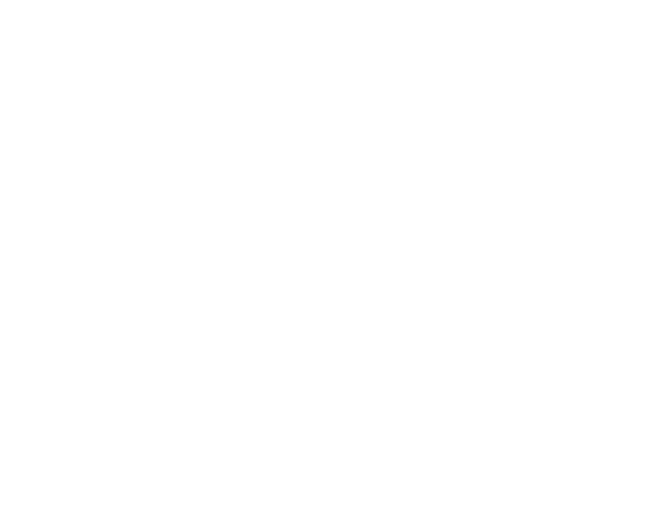
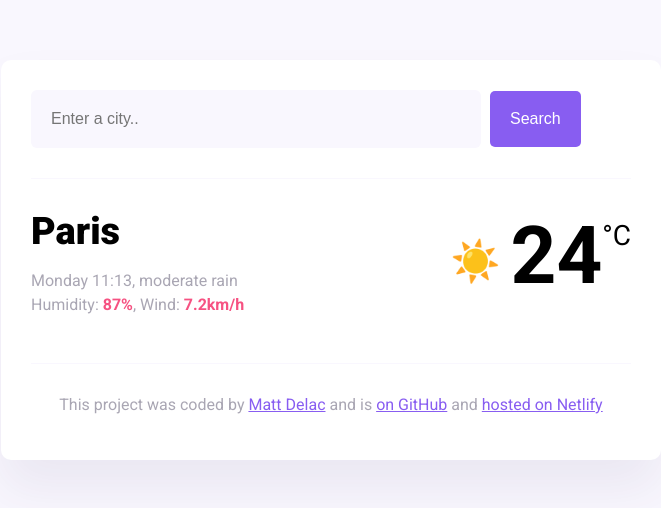
Before and after one commit to Baquinha/Sports, a website: page index.html in a window 1280 px wide. Shown: the whole page, without its empty margins (309-970 px from the left). Drawn offline with nearby package versions, Linux system fonts and the light colour scheme; files that its build step writes are made by us from their sources.

Commit message:
Upload initial files

```diff
--- a/index.html
+++ b/index.html
@@ -3,8 +3,55 @@
   <head>
     <meta charset="UTF-8" />
     <meta name="viewport" content="width=device-width, initial-scale=1.0" />
-    <title>Sports2gether</title>
+    <link rel="preconnect" href="https://fonts.googleapis.com" />
+    <link rel="preconnect" href="https://fonts.gstatic.com" crossorigin />
+    <link
+      href="https://fonts.googleapis.com/css2?family=Roboto:ital,wght@0,100;0,400;0,500;0,700;0,900;1,100;1,300;1,400;1,500;1,700;1,900&display=swap"
+      rel="stylesheet"
+    />
+    <link rel="stylesheet" href="src/styles.css" />
+    <script src="https://unpkg.com/axios@1.6.7/dist/axios.min.js"></script>
+    <title>My weather application</title>
   </head>
-  <body></body>
-  <script></script>
+  <body>
+    <div class="weather-app">
+      <header>
+        <form id="search-form">
+          <input
+            type="search"
+            placeholder="Enter a city.."
+            required
+            class="search-input"
+            id="search-input"
+          />
+          <input type="submit" value="Search" class="search-button" />
+        </form>
+      </header>
+      <main>
+        <div class="current-weather">
+          <div>
+            <h1 class="current-city" id="current-city">Paris</h1>
+            <p class="current-details">
+              <span id="current-date"></span>, moderate rain <br />
+              Humidity: <strong>87%</strong>, Wind: <strong>7.2km/h</strong>
+            </p>
+          </div>
+          <div class="current-temperature">
+            <span class="current-temperature-icon">☀️</span
+            ><span class="current-temperature-value">24</span
+            ><span class="current-temperature-unit">°C</span>
+          </div>
+        </div>
+      </main>
+      <footer>
+        <p>
+          This project was coded by
+          <a href="#" target="_blank">Matt Delac</a> and is
+          <a href="#" target="_blank"> on GitHub</a> and
+          <a href="#" target="_blank">hosted on Netlify</a>
+        </p>
+      </footer>
+    </div>
+  </body>
+  <script src="src/index.js"></script>
 </html>
--- /dev/null
+++ b/index.js
@@ -0,0 +1,53 @@
+function search(event) {
+  event.preventDefault();
+  let searchInputElement = document.querySelector("#search-input");
+  let cityElement = document.querySelector("#current-city");
+  cityElement.innerHTML = searchInputElement.value;
+  searchCity(searchInputElement.value);
+}
+
+function searchCity(city) {
+  let apiKey = "7aaa22bfd4o06a5b0f963ta6d1b6fff3";
+  let apiUrl = `https://api.shecodes.io/weather/v1/current?query=${city}&units=metric&key=${apiKey}`;
+  axios.get(apiUrl).then(weather);
+}
+function weather(response) {
+  let currentTemperature = Math.round(response.data.temperature.current);
+  let temoratureElement = document.querySelector(".current-temperature-value");
+  temoratureElement.innerHTML = currentTemperature;
+}
+
+function formatDate(date) {
+  let minutes = date.getMinutes();
+  let hours = date.getHours();
+  let day = date.getDay();
+
+  if (minutes < 10) {
+    minutes = `0${minutes}`;
+  }
+
+  if (hours < 10) {
+    hours = `0${hours}`;
+  }
+
+  let days = [
+    "Sunday",
+    "Monday",
+    "Tuesday",
+    "Wednesday",
+    "Thursday",
+    "Friday",
+    "Saturday",
+  ];
+
+  let formattedDay = days[day];
+  return `${formattedDay} ${hours}:${minutes}`;
+}
+
+let searchForm = document.querySelector("#search-form");
+searchForm.addEventListener("submit", search);
+
+let currentDateELement = document.querySelector("#current-date");
+let currentDate = new Date();
+
+currentDateELement.innerHTML = formatDate(currentDate);
--- /dev/null
+++ b/styles.css
@@ -0,0 +1,98 @@
+body {
+  background: #f9f7fe;
+  font-family: "Roboto", sans-serif;
+}
+
+a {
+  color: #885df1;
+}
+
+.weather-app {
+  background: white;
+  max-width: 600px;
+  margin: 60px auto;
+  padding: 30px;
+  border-radius: 10px;
+  box-shadow: 0 30px 50px rgba(65, 50, 100, 0.08);
+}
+
+header {
+  border-bottom: 1px solid #f9f7fe;
+  padding-bottom: 30px;
+}
+
+.search-input {
+  background-color: #f9f7fe;
+  border: none;
+  color: rgba(39, 33, 66, 0.4);
+  font-size: 16px;
+  padding: 20px;
+  width: 75%;
+  border-radius: 6px;
+}
+
+.search-button {
+  margin-left: 5px;
+  font-size: 16px;
+  background-color: #885df1;
+  color: white;
+  border: none;
+  padding: 20px;
+  line-height: 1;
+  border-radius: 5px;
+}
+
+main {
+  padding: 30px 0;
+}
+
+.current-temperature {
+  font-size: 48px;
+}
+
+.current-weather {
+  display: flex;
+  justify-content: space-between;
+}
+
+.current-city {
+  font-size: 38px;
+  font-weight: 900;
+  margin: 0;
+}
+.current-details {
+  color: rgba(39, 33, 66, 0.4);
+  font-size: 16px;
+  font-weight: 400;
+  line-height: 24px;
+}
+
+.current-details strong {
+  color: #f65282;
+}
+
+.current-temperature-icon {
+  position: relative;
+  top: -8px;
+  font-size: 40px;
+  margin-right: 10px;
+}
+
+.current-temperature-value {
+  font-size: 80px;
+  font-weight: bold;
+}
+
+.current-temperature-unit {
+  font-size: 28px;
+  position: relative;
+  top: -38px;
+}
+
+footer {
+  border-top: 1px solid #f9f7fe;
+  text-align: center;
+  padding-top: 15px;
+
+  color: rgba(39, 33, 66, 0.4);
+}
```
Also changed, not shown: package.json (added, +16 -0 lines).
